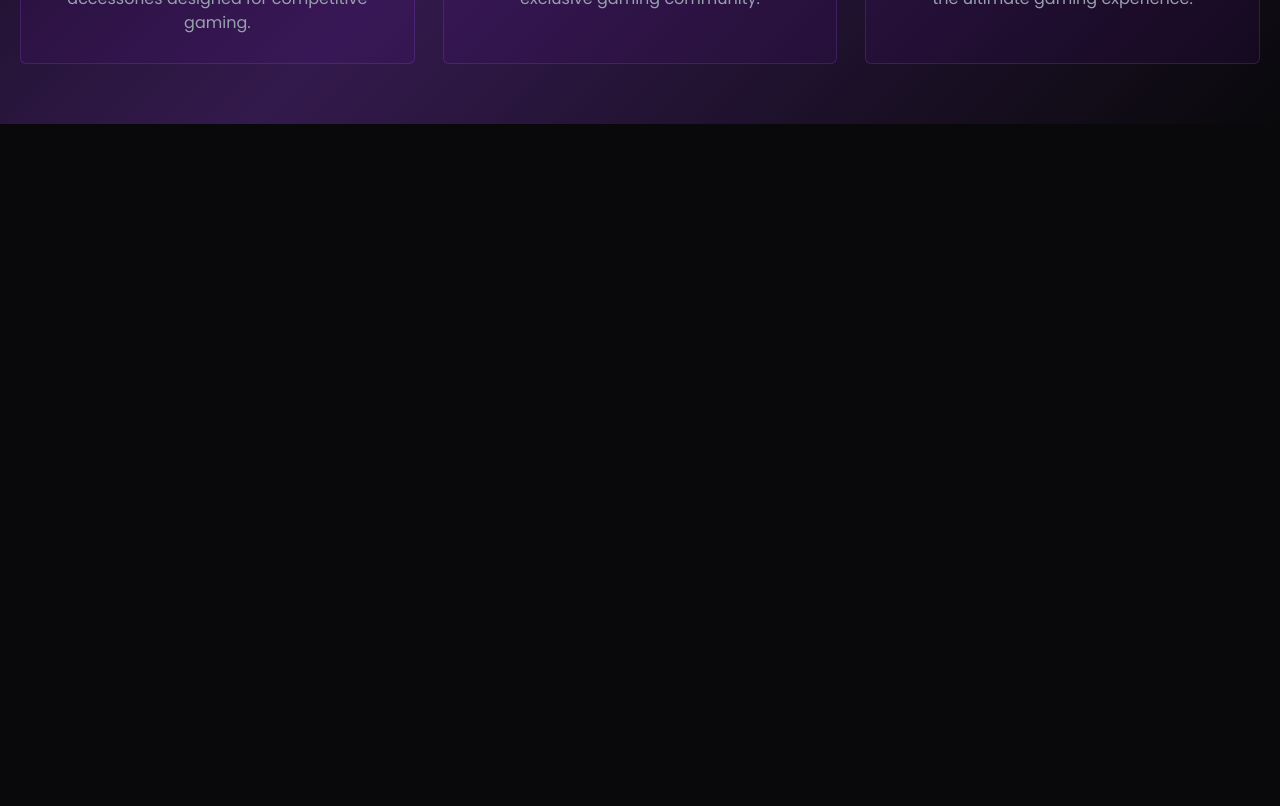
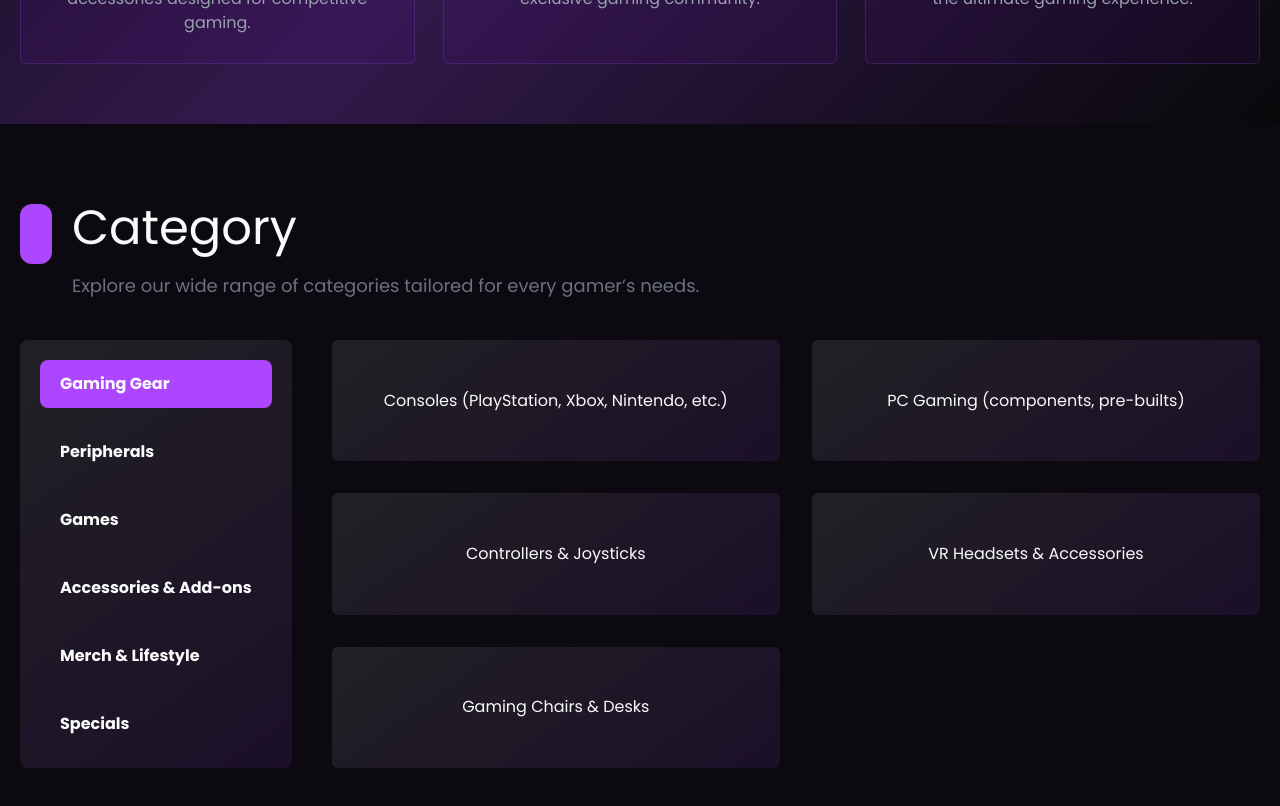
Before and after one commit to HishamAbualhaj/BossLoot, a Next.js app: page / in a window 1280 px wide. Shown: the part 780-1586 px from the top of the page. Before the commit the page ends 904 px from the top, so only its background shows below. Built offline with nearby package versions, Linux system fonts and the light colour scheme.

Commit message:
Create category section , create title component

```diff
--- a/src/app/page.tsx
+++ b/src/app/page.tsx
@@ -1,3 +1,4 @@
+import Category from "@/components/layouts/Category";
 import Header from "@/components/layouts/Header";
 import Hero from "@/components/layouts/Hero";
 
@@ -6,6 +7,7 @@ export default function Home() {
     <>
       <Header />
       <Hero />
+      <Category />
     </>
   );
 }
--- /dev/null
+++ b/src/components/layouts/Category.tsx
@@ -0,0 +1,19 @@
+import Title from "../ui/Title";
+import CategoryList from "./CategoryList";
+const Category = () => {
+  return (
+    <div className="bg-purple-900/5 relative px-5">
+      <div className="pattern-box absolute bottom-0 left-0 opacity-15 w-full h-full"></div>
+      <div className="max-w-[1300px] mx-auto py-20 z-10 relative">
+        <Title
+          title="Category"
+          subtitle="Explore our wide range of categories tailored for every gamer’s needs."
+        />
+
+        <CategoryList />
+      </div>
+    </div>
+  );
+};
+
+export default Category;
--- /dev/null
+++ b/src/components/layouts/CategoryList.tsx
@@ -0,0 +1,106 @@
+"use client";
+import React, { useState } from "react";
+
+const CategoryList = () => {
+  const [activeCategory, setActiveCategory] = useState<number>(0);
+
+  const categoriesItems = [
+    [
+      { name: "Consoles (PlayStation, Xbox, Nintendo, etc.)", link: "" },
+      { name: "PC Gaming (components, pre-builts)", link: "" },
+      { name: "Controllers & Joysticks", link: "" },
+      { name: "VR Headsets & Accessories", link: "" },
+      { name: "Gaming Chairs & Desks", link: "" },
+    ],
+    [
+      { name: "Keyboards (mechanical, membrane)", link: "" },
+      { name: "Mice (wired, wireless, pro gaming)", link: "" },
+      { name: "Headsets & Microphones", link: "" },
+      { name: "Monitors (HD, 4K, curved)", link: "" },
+      { name: "Mousepads & Wrist Rests", link: "" },
+    ],
+    [
+      { name: "PC Games", link: "" },
+      { name: "Console Games (PS, Xbox, Switch)", link: "" },
+      { name: "Digital Codes & Gift Cards", link: "" },
+      { name: "Collectors’ Editions", link: "" },
+    ],
+    [
+      { name: "Capture Cards", link: "" },
+      { name: "External Storage & SSDs", link: "" },
+      { name: "Charging Docks", link: "" },
+      { name: "Skins & Controller Grips", link: "" },
+    ],
+    [
+      { name: "Gaming Apparel (hoodies, T-shirts, hats)", link: "" },
+      { name: "Posters & Collectibles", link: "" },
+      { name: "Action Figures & Funko Pops", link: "" },
+      { name: "Mugs, Backpacks, Decor", link: "" },
+    ],
+    [
+      { name: "Limited Editions", link: "" },
+      { name: "Bundles & Starter Packs", link: "" },
+      { name: "Discount Zone", link: "" },
+    ],
+  ];
+  const categories = [
+    {
+      name: "Gaming Gear",
+      icon: "",
+    },
+    {
+      name: "Peripherals",
+      icon: "",
+    },
+    {
+      name: "Games",
+      icon: "",
+    },
+    {
+      name: "Accessories & Add-ons",
+      icon: "",
+    },
+    {
+      name: "Merch & Lifestyle",
+      icon: "",
+    },
+    {
+      name: "Specials",
+      icon: "",
+    },
+  ];
+  return (
+    <div className="flex gap-10 mt-10 lg:flex-row flex-col">
+      <div className="bg-[image:var(--gradient-card)] rounded-lg lg:p-5 max-lg:px-5">
+        <div className="flex lg:flex-col overflow-auto max-lg:py-5 gap-5">
+          {categories.map((cat, i) => (
+            <div
+              key={i}
+              onClick={() => {
+                setActiveCategory(i);
+              }}
+              className={`${
+                activeCategory === i ? " bg-purple-500 rounded-lg" : ""
+              } font-bold cursor-pointer  px-5 py-3 text-nowrap`}
+            >
+              {cat.name}
+            </div>
+          ))}
+        </div>
+      </div>
+
+      <div className="grid lg:grid-cols-2 grid-cols-1 gap-8 flex-1">
+        {categoriesItems[activeCategory].map((txt, i) => (
+          <div
+            key={`${activeCategory}-${i}`}
+            className="animate-appear bg-[image:var(--gradient-card)] max-lg:py-10 rounded-md flex items-center justify-center"
+          >
+            {txt.name}
+          </div>
+        ))}
+      </div>
+    </div>
+  );
+};
+
+export default CategoryList;
--- /dev/null
+++ b/src/components/ui/Title.tsx
@@ -0,0 +1,19 @@
+import React from "react";
+
+interface props {
+  title: string;
+  subtitle: string;
+}
+const Title = ({ title, subtitle }: props) => {
+  return (
+    <div className="flex gap-5 items-start">
+      <div className="w-8 xl:h-15 h-10 bg-purple-500 rounded-xl"></div>
+      <div className="flex flex-col gap-5">
+        <div className="xl:text-5xl text-4xl">{title}</div>
+        <div className="xl:text-lg text-gray-500">{subtitle}</div>
+      </div>
+    </div>
+  );
+};
+
+export default Title;
```
